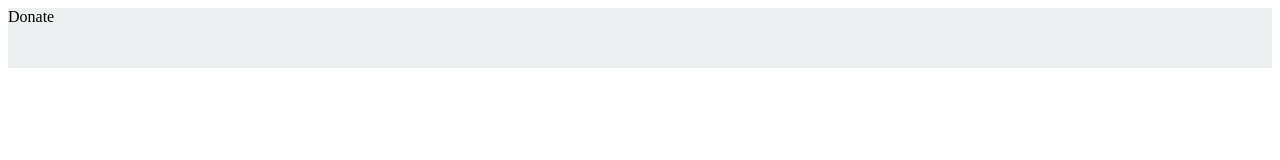
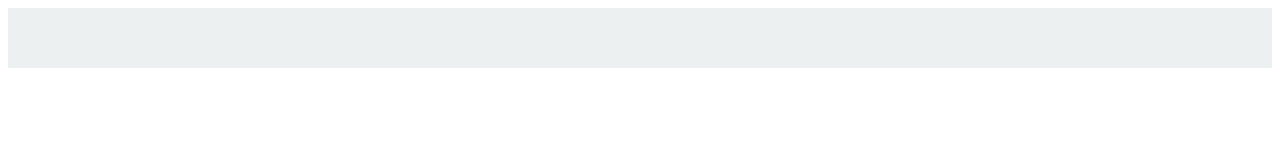
Before and after one commit to EdeniltonBorba/donate, a React (Create React App) app: page / in a window 1280 px wide. Shown: the top 160 px of the page. Built offline with nearby package versions, Linux system fonts and the light colour scheme.

Commit message:
components

```diff
--- a/src/Page/Home/index.js
+++ b/src/Page/Home/index.js
@@ -1,16 +1,10 @@
 import React from 'react';
-import Toolbar from '@material-ui/core/Toolbar';
-import Logo from '../../components/Logo/index.js';
 import Header from '../../components/Header/index.js';
 
 function Home() {
     return (
         <React.Fragment>
-            <Header>
-                <Toolbar>
-                    <Logo />
-                </Toolbar>
-            </Header>
+            <Header />
         </React.Fragment>
     );
 }
--- a/src/components/Header/index.js
+++ b/src/components/Header/index.js
@@ -1,13 +1,15 @@
 import React from 'react';
 import { HeaderStyle } from './styles.js';
+import Logo from '../Logo/index.js';
 
 function Header() {
     return (
         <div>
             <HeaderStyle>
-                Donate
+                <Logo />
             </HeaderStyle>
         </div>
+
     );
 }
 
```
